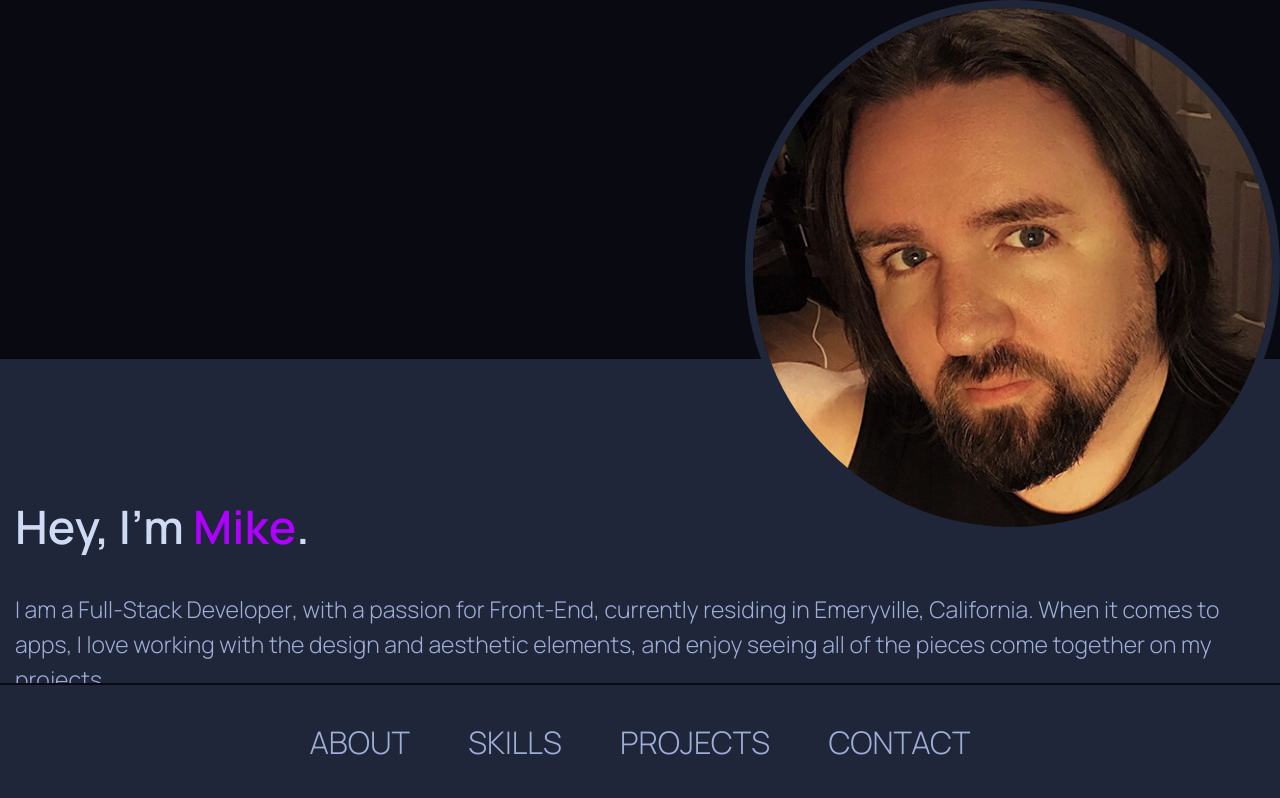
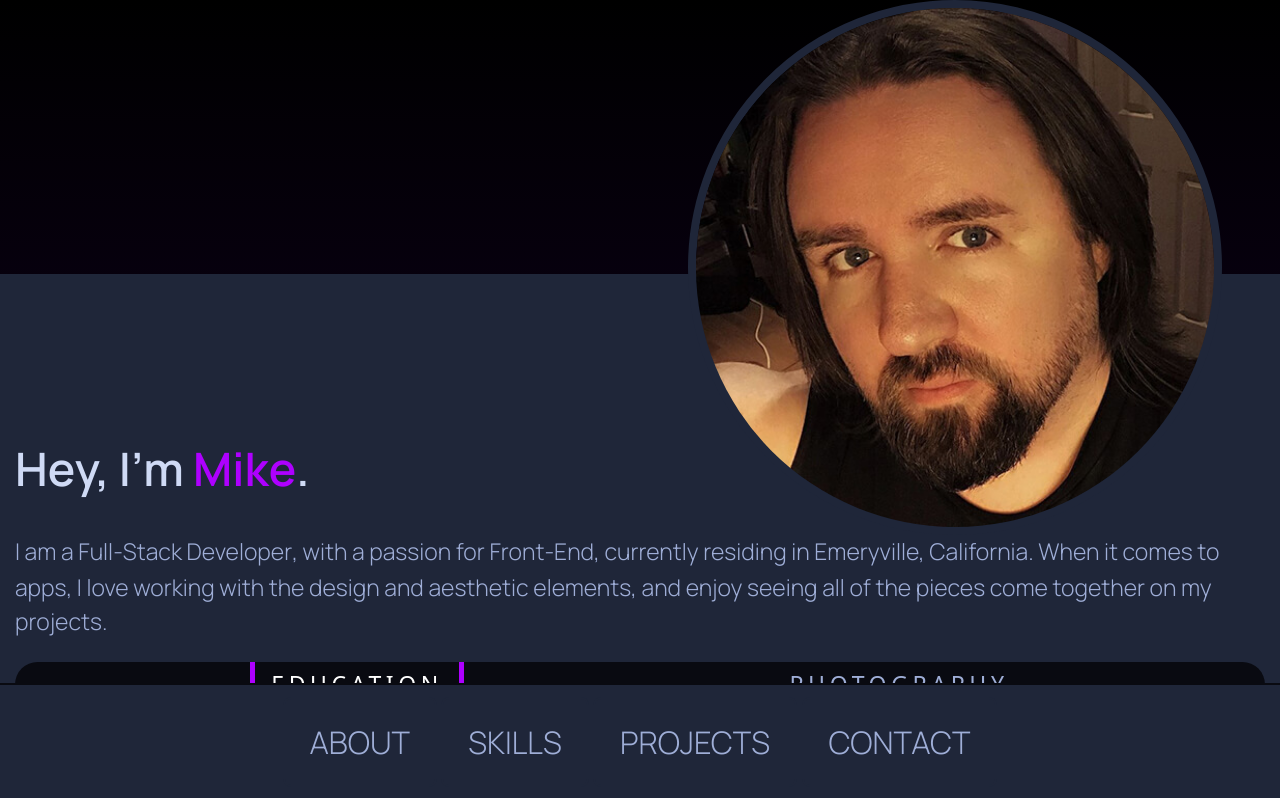
Before and after one commit to michaelslaton/dev-portfolio, a React (Create React App) app: page / in a window 1280 px wide. Shown: the top 798 px of the page. Built offline with nearby package versions, Linux system fonts and the light colour scheme.

Commit message:
adjusted css profile image positioning

```diff
--- a/src/layout/layout.css
+++ b/src/layout/layout.css
@@ -37,6 +37,9 @@
 
 html, body {
   background-color: var(--bg-color);
+  background-color: rgb(0, 0, 0);
+  background: linear-gradient(180deg, rgb(0, 0, 0) 0%, rgb(14, 0, 29) 74%, #380069b3 100%);
+  background-attachment: fixed;
   color: var(--primary-font-color);
   scroll-behavior: smooth;
   z-index: 1;
--- a/src/layout/profilePhoto/profilePhoto.css
+++ b/src/layout/profilePhoto/profilePhoto.css
@@ -42,7 +42,7 @@
     width: 17.2em;
     position: absolute;
     left: auto;
-    right: 0;
+    right: 1.3em;
     z-index: 1;
   }
 
@@ -54,10 +54,14 @@
 
 @media (min-width: 1024px){
   .profile-photo__block {
-    height: 20em;
+    height: 17.5em;
   }
   .profile-image {
     width: 23.2em;
+    right: 2.5em;
+  }
+  .mobile-background {
+    height: 32%;
   }
 }
 
```
